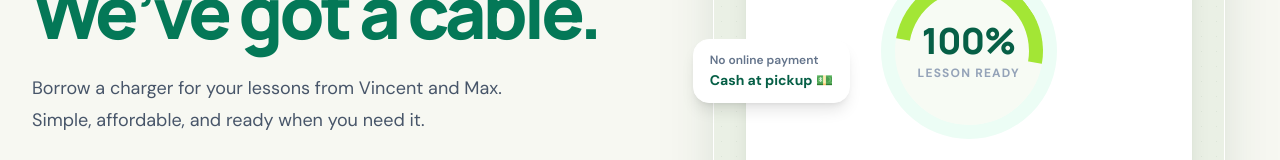
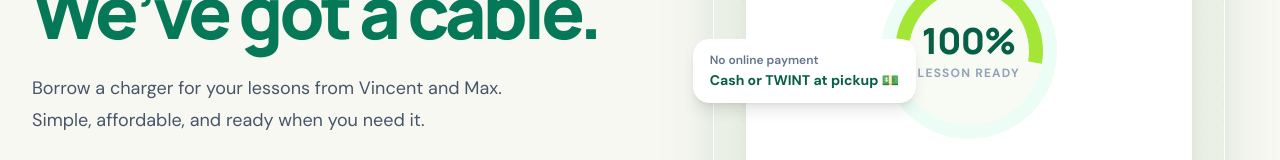
Before and after one commit to quawquaw000-svg/chargeup, a plain HTML site: page index.html in a window 1280 px wide. Shown: the part 312-472 px from the top of the page. Drawn offline with nearby package versions, Linux system fonts and the light colour scheme.

Commit message:
Update payment methods

```diff
--- a/index.html
+++ b/index.html
@@ -75,7 +75,7 @@
             </div>
             <div class="relative mt-4 flex items-center justify-center gap-2 text-xs font-semibold text-emerald-950/70"><span class="grid h-6 w-6 place-items-center rounded-lg bg-white/80" aria-hidden="true">↗</span>Book it. Pick it up. Plug in.</div>
           </div>
-          <div class="absolute -left-5 top-1/2 hidden -translate-y-1/2 rounded-2xl border border-white bg-white px-4 py-3 shadow-lg sm:block"><p class="text-xs font-semibold text-slate-500">No online payment</p><p class="mt-0.5 text-sm font-extrabold text-emerald-800">Cash at pickup 💵</p></div>
+          <div class="absolute -left-5 top-1/2 hidden -translate-y-1/2 rounded-2xl border border-white bg-white px-4 py-3 shadow-lg sm:block"><p class="text-xs font-semibold text-slate-500">No online payment</p><p class="mt-0.5 text-sm font-extrabold text-emerald-800">Cash or TWINT at pickup 💵</p></div>
         </div>
       </section>
 
```
